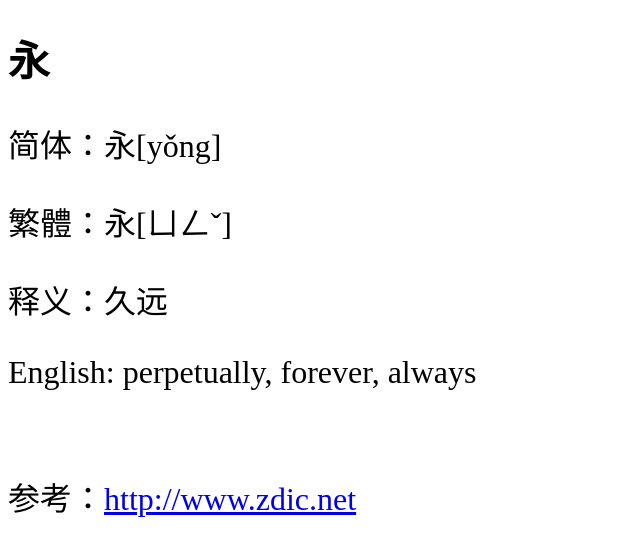
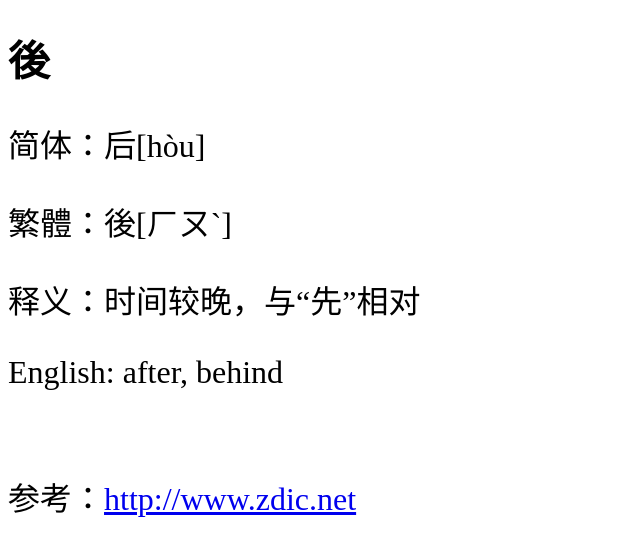
Before and after one commit to shengzhe/livecalligraphy, a Jekyll site: the page built from _posts/2012-08-31-LanTing-304.html, in a window 1280 px wide. Shown: the top 556 px of the page, without its empty margins (0-640 px from the left). Built offline with Jekyll 4.4.1, drawn with Linux system fonts in a browser that asks for light colours; Markdown is read by kramdown in place of the engine named in the settings.

Commit message:
Update 2012-08-31-LanTing-304.html

```diff
--- a/_posts/2012-08-31-LanTing-304.html
+++ b/_posts/2012-08-31-LanTing-304.html
@@ -1,11 +1,11 @@
 ---
 layout: default
-title: 兰亭集序第1个字 (1st character of Lan Ting)
+title: 兰亭集序第304个字 (304th character of Lan Ting)
 ---
-<h1>永</h1>
-<p>简体：永[yǒng]</p>
-<p>繁體：永[ㄩㄥˇ]</p>
-<p>释义：久远</p>
-<p>English: perpetually, forever, always</p>
+<h1>後</h1>
+<p>简体：后[hòu]</p>
+<p>繁體：後[ㄏㄡˋ]</p>
+<p>释义：时间较晚，与“先”相对</p>
+<p>English: after, behind</p>
 <br/>
-<p>参考：<a href="http://www.zdic.net/zd/zi/ZdicE6ZdicB0ZdicB8.htm">http://www.zdic.net</a></p>
+<p>参考：<a href="http://www.zdic.net/z/16/js/540E.htm">http://www.zdic.net</a></p>
```
